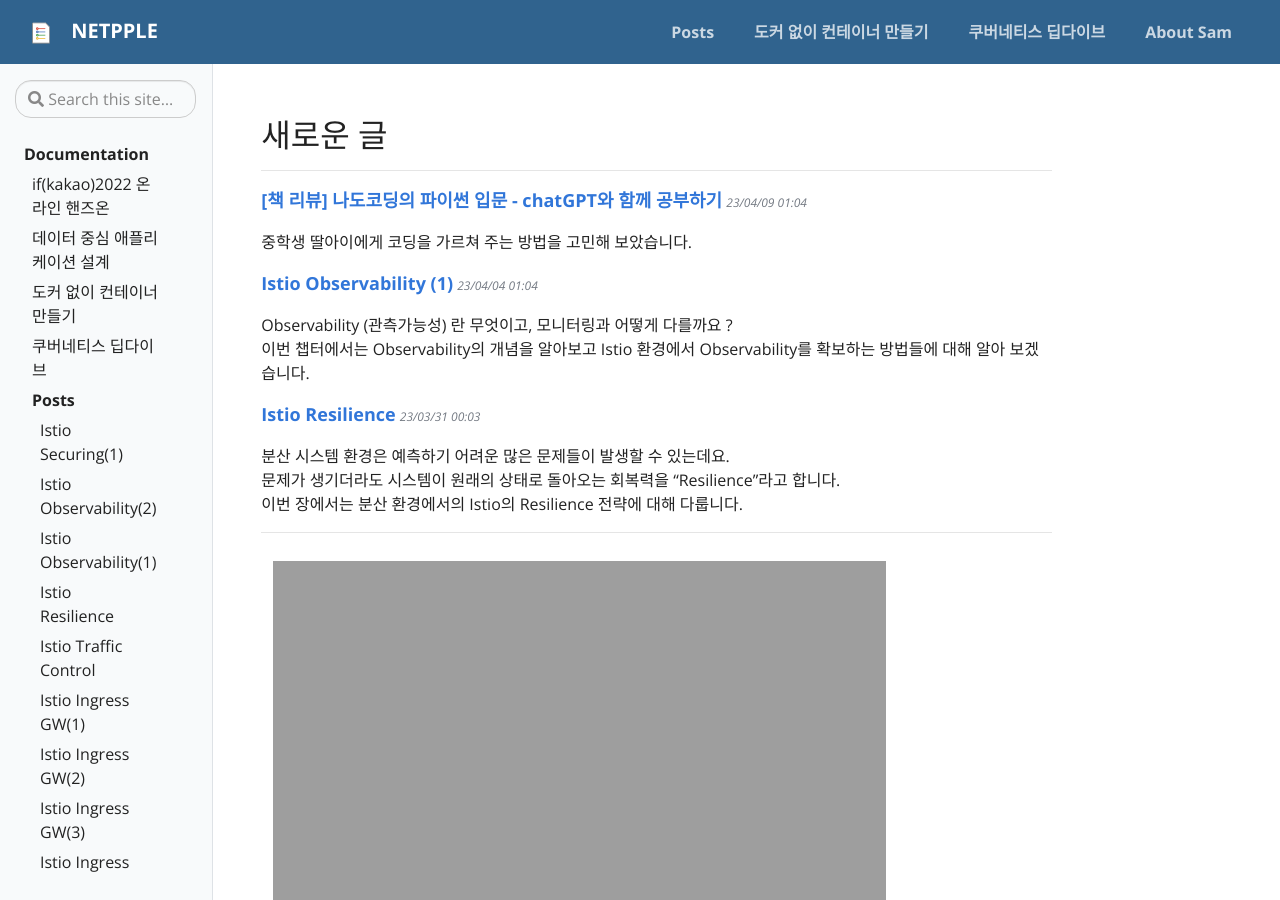
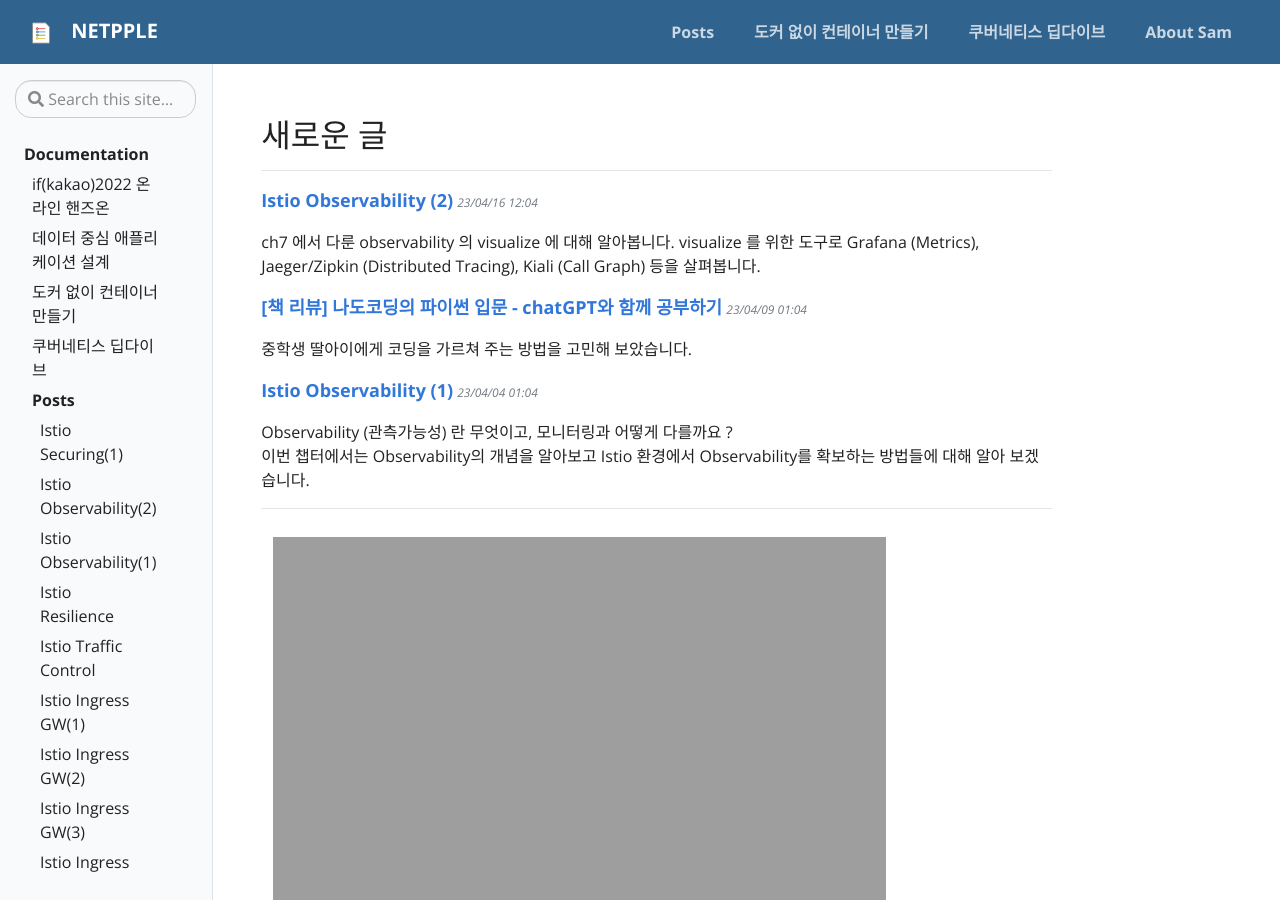
Before and after one commit to netpple/netpple.github.io, a Jekyll site: the page built from pages/index.md, in a window 1280 px wide and 900 px high. Built offline with Jekyll 4.4.1, drawn with Linux system fonts in a browser that asks for light colours.

Commit message:
ch8 수정

```diff
--- a/_posts/2023-01-29-Istio-ch8-observability-2-visibility.md
+++ b/_posts/2023-01-29-Istio-ch8-observability-2-visibility.md
@@ -1,8 +1,8 @@
 ---
 title: Istio Observability (2)
-version: v1.0
+version: v1.1
 description: istio in action 8장
-date: 2023-01-29 15:25:00 +09:00
+date: 2023-04-16 21:25:00 +09:00
 categories: network
 badges:
 - type: info
```
